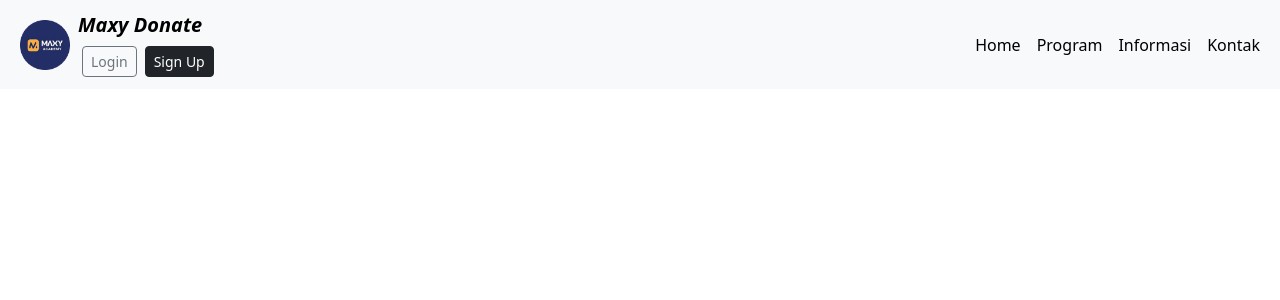
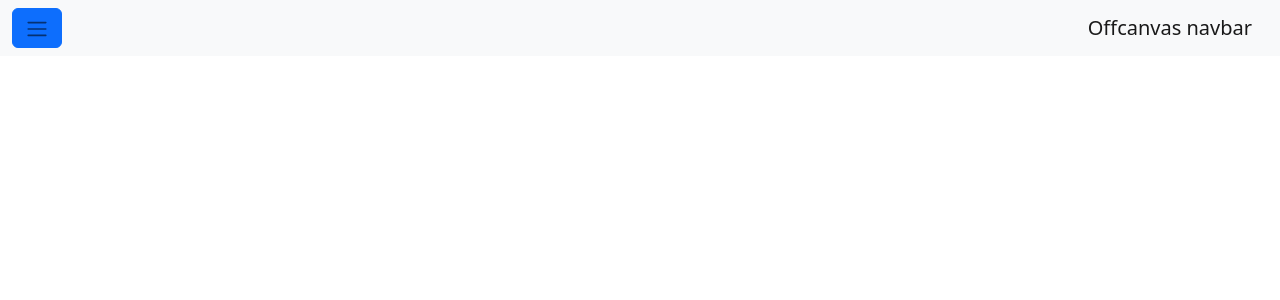
Before and after one commit to SlvTore/Maxy-donate, a React (Create React App) app: page /userpage in a window 1280 px wide. Shown: the top 300 px of the page. Built offline with nearby package versions, Linux system fonts and the light colour scheme.

Commit message:
commit 3

```diff
--- a/public/index.html
+++ b/public/index.html
@@ -3,6 +3,7 @@
   <head>
     <meta charset="utf-8" />
     <link rel="icon" href="%PUBLIC_URL%/favicon.ico" />
+    <link href="https://cdn.jsdelivr.net/npm/bootstrap@5.1.0/dist/css/bootstrap.min.css" rel="stylesheet" />
     <meta name="viewport" content="width=device-width, initial-scale=1" />
     <meta name="theme-color" content="#000000" />
     <meta
@@ -29,6 +30,7 @@
   <body>
     <noscript>You need to enable JavaScript to run this app.</noscript>
     <div id="root"></div>
+    <script src="https://cdn.jsdelivr.net/npm/bootstrap@5.1.0/dist/js/bootstrap.bundle.min.js"></script>
     <!--
       This HTML file is a template.
       If you open it directly in the browser, you will see an empty page.
--- a/src/App.jsx
+++ b/src/App.jsx
@@ -3,16 +3,17 @@ import './App.css';
 import Nav from './components/navbar/Nav.jsx';
 import { BrowserRouter as Router, Routes, Route } from 'react-router-dom';
 import Home from './pages/homepage.jsx';
-
+import Userpage from './pages/userpage.jsx';
 
 
 function App() {
   return (
     <Router>
-      <Nav />
+      {window.location.pathname !== '/userpage' && <Nav />}
       <Routes>
         <Route exact path="/" element={<Home />} />
         <Route path='/homepage' element={<Home />} />
+        <Route path='/userpage' element={<Userpage />} />
       </Routes>
 
     </Router>
--- /dev/null
+++ b/src/components/User/Sidenav/Navigation.jsx
@@ -0,0 +1,49 @@
+import React, { useState } from 'react';
+import { Navbar, Container, Nav, NavDropdown, Form, Button, Offcanvas } from 'react-bootstrap';
+import { Link, Switch, Route } from 'react-router-dom';
+import 'bootstrap/dist/css/bootstrap.min.css';
+
+const Navigation = () => {
+  const [show, setShow] = useState(false);
+
+  const handleClose = () => setShow(false);
+  const handleShow = () => setShow(true);
+
+  return (
+    <Navbar bg="body-tertiary" fixed="top">
+      <Container fluid>
+        <Button variant="primary" onClick={handleShow}>
+          <span className="navbar-toggler-icon"></span>
+        </Button>
+        <Offcanvas show={show} onHide={handleClose} placement="start">
+          <Offcanvas.Header closeButton>
+            <Offcanvas.Title>Offcanvas</Offcanvas.Title>
+          </Offcanvas.Header>
+          <Offcanvas.Body>
+            <Nav className="flex-column">
+              <Nav.Item>
+                <Link to='/'>Home</Link>
+              </Nav.Item>
+              <Nav.Item>
+                <Nav.Link href="#">Link</Nav.Link>
+              </Nav.Item>
+              <NavDropdown title="Dropdown" id="navbarDropdown">
+                <NavDropdown.Item href="#">Action</NavDropdown.Item>
+                <NavDropdown.Item href="#">Another action</NavDropdown.Item>
+                <NavDropdown.Divider />
+                <NavDropdown.Item href="#">Something else here</NavDropdown.Item>
+              </NavDropdown>
+            </Nav>
+            <Form className="d-flex mt-3" role="search">
+              <Form.Control type="search" placeholder="Search" aria-label="Search" />
+              <Button variant="outline-success" type="submit">Search</Button>
+            </Form>
+          </Offcanvas.Body>
+        </Offcanvas>
+        <Navbar.Brand href="#">Offcanvas navbar</Navbar.Brand>
+      </Container>
+    </Navbar>
+  );
+};
+
+export default Navigation;
--- /dev/null
+++ b/src/components/User/Transaksi/Datatransaksi.jsx
@@ -0,0 +1,14 @@
+import React from 'react';
+import 'bootstrap/dist/css/bootstrap.min.css';
+import 'bootstrap-icons/font/bootstrap-icons.css';
+
+const Datatransaksi = () => {
+    return (
+        <div>
+            <h1>Ini halaman data transaksi</h1>
+
+        </div>
+    );
+}
+
+export default Datatransaksi
--- /dev/null
+++ b/src/pages/userpage.jsx
@@ -0,0 +1,15 @@
+import Navigation from '../components/User/Sidenav/Navigation';
+import Transaksi from '../components/User/Transaksi/Datatransaksi';
+
+const Userpage = () => {
+  return (
+    <div>
+      <Navigation />
+      <div className="hide-navbar">
+        <Transaksi />
+      </div>
+    </div>
+  )
+}
+
+export default Userpage
```
Also changed, not shown: src/components/User/Transaksi/transaksi.css (added).
